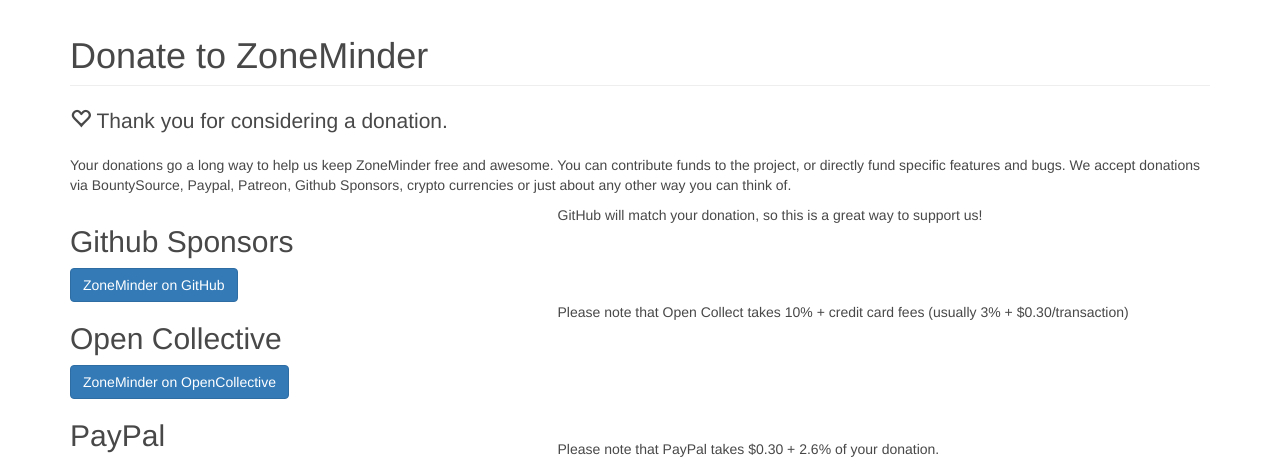
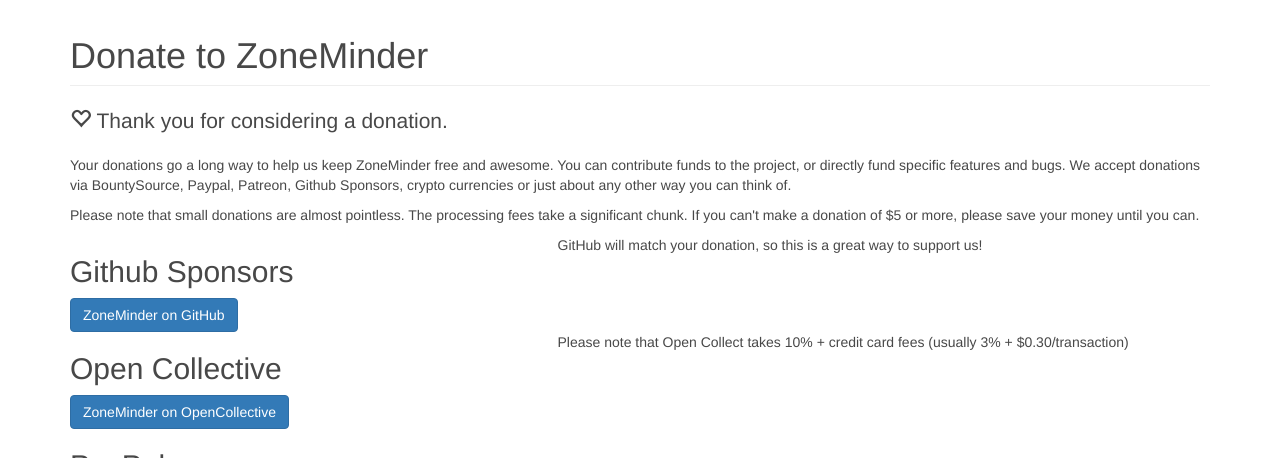
Before and after one commit to ZoneMinder/zoneminder.github.io, a Jekyll site: the page built from donate.html, in a window 1280 px wide and 900 px high, cut to the strip 104-562 px from the top of the window. Built offline with Jekyll 4.4.1, drawn with Linux system fonts in a browser that asks for light colours; comment, search, counter and statistics services are not loaded.

Commit message:
Update paypal button for new Canadian account. Add text about the pointlessness of small donations.

```diff
--- a/donate.html
+++ b/donate.html
@@ -14,6 +14,9 @@ permalink: /donate/
 <p>
   Your donations go a long way to help us keep ZoneMinder free and awesome.  You can contribute funds to the project, or directly fund specific features and bugs.
   We accept donations via BountySource, Paypal, Patreon, Github Sponsors, crypto currencies or just about any other way you can think of.
+</p>
+<p>
+Please note that small donations are almost pointless.  The processing fees take a significant chunk.  If you can't make a donation of $5 or more, please save your money until you can.
 </p>
 
 <div class="row">
@@ -37,11 +40,10 @@ permalink: /donate/
 <div class="row">
   <div class="col-md-5">
     <h2>PayPal</h2>
-    <form action="https://www.paypal.com/cgi-bin/webscr" method="post" target="_top">
-      <input type="hidden" name="cmd" value="_s-xclick">
-      <input type="hidden" name="hosted_button_id" value="T99NZHEX6PLQE">
-      <input type="image" src="https://www.paypalobjects.com/en_US/i/btn/btn_donateCC_LG.gif" border="0" name="submit" alt="PayPal - The safer, easier way to pay online!">
-      <img alt="." border="0" src="https://www.paypalobjects.com/en_US/i/scr/pixel.gif" width="1" height="1">
+    <form action="https://www.paypal.com/donate" method="post" target="_top">
+      <input type="hidden" name="hosted_button_id" value="SYMR4BHSS4BS8" />
+      <input type="image" src="https://www.paypalobjects.com/en_US/i/btn/btn_donate_LG.gif" border="0" name="submit" title="PayPal - The safer, easier way to pay online!" alt="Donate with PayPal button" />
+      <img alt="" border="0" src="https://www.paypal.com/en_CA/i/scr/pixel.gif" width="1" height="1" />
     </form>
   </div>
   <div class="col-md-7">
```
